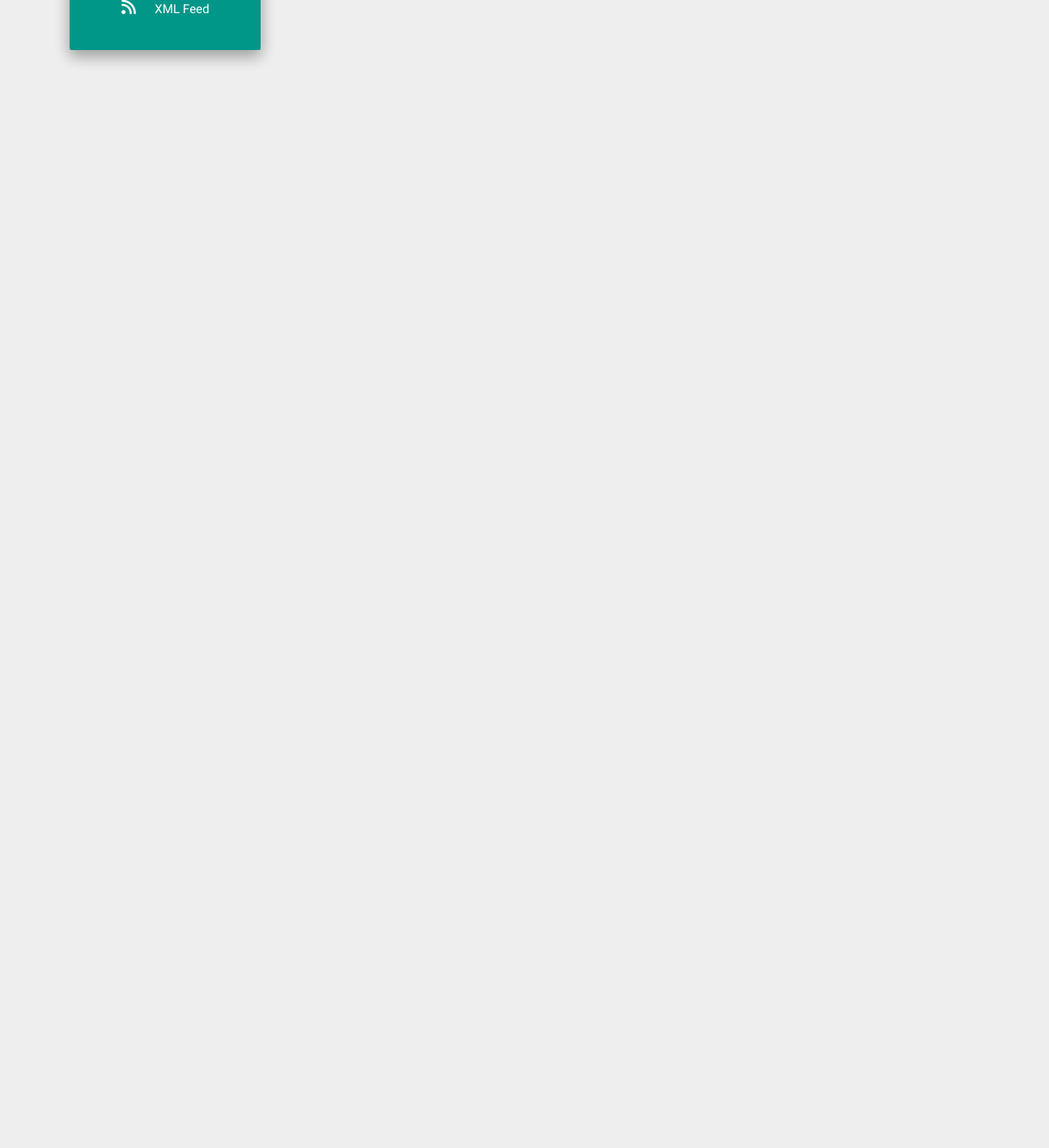
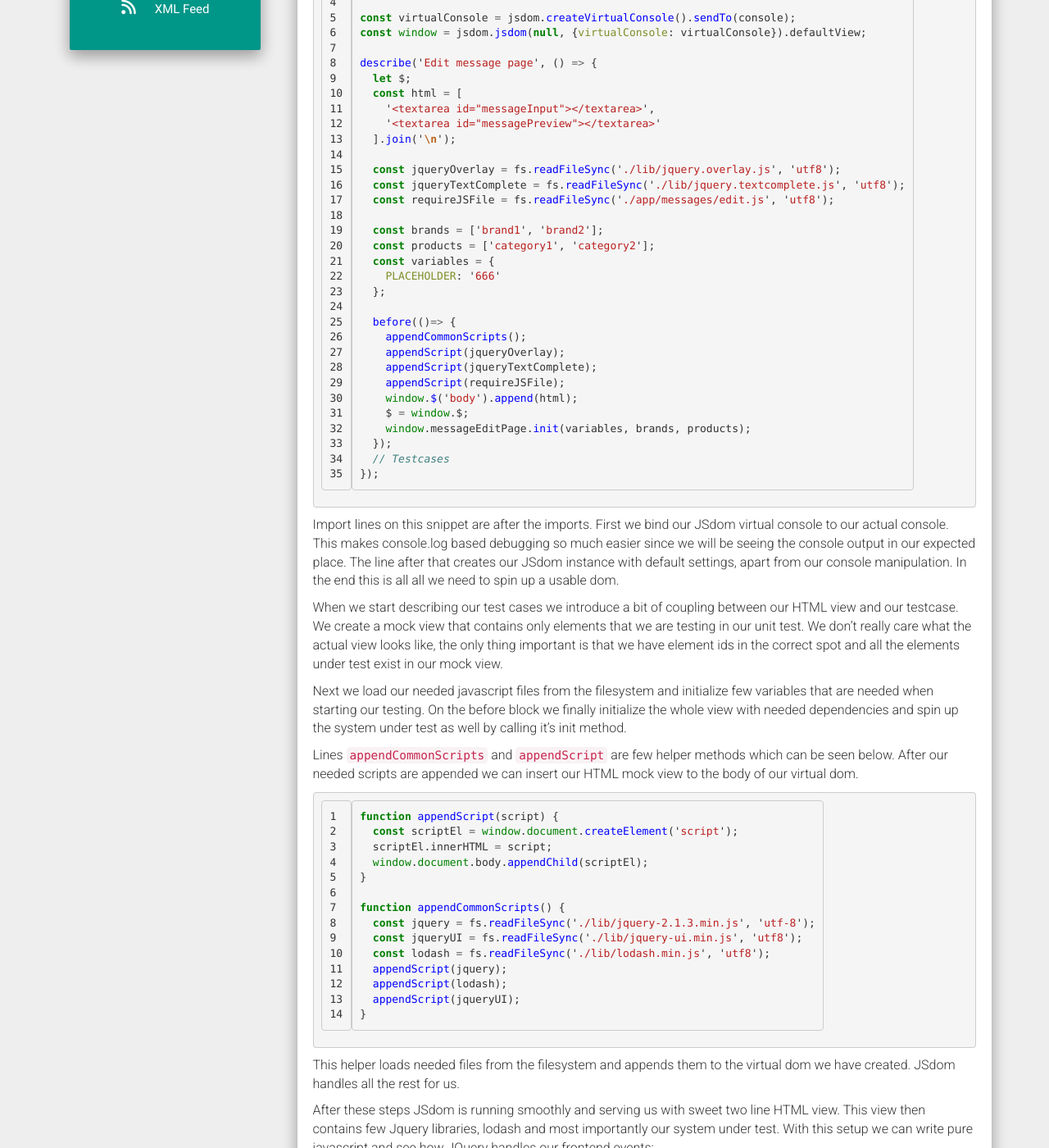
Before and after one commit to Xantier/xantier.github.io, a Jekyll site: the page built from _posts/2016-09-04-utilizing-jsdom-in-your-jquery-testing.md, in a window 1280 px wide and 1400 px high, scrolled down 637 px. Shown: the whole window at 82% size. Built offline with Jekyll 4.4.1, drawn with Linux system fonts in a browser that asks for light colours; nearby versions of some CDN libraries; before the commit the page ends 900 px from its top, so only the background shows below that; some of the changed text lies outside the part shown.

Commit message:
Added JQuery testing

```diff
--- a/_posts/2016-09-04-utilizing-jsdom-in-your-jquery-testing.md
+++ b/_posts/2016-09-04-utilizing-jsdom-in-your-jquery-testing.md
@@ -7,5 +7,99 @@
   - testing
   - Modern Frontend
 permalink:
-header: no
+header: yes
 ---
+
+We have a big old codebase written in JQuery that we are currently chipping away on. Though there are plans to move forward from JQuery to a more modern frontend stack we still do have to maintain this legacy code. One way to get help the efforts off migrating to other tech it's always handy to have some unit tests to tell you if refactoring is going to blow up in your face. Old maintainers of the codebase were not best in the world to write tests due to difficulties of blumping them into HTML and JQuery mess. Currently the approach has luckily changed and most of that JQuery code is in its own IIFE modules.
+
+This is a big jump forward and helps testability immensely. We tend to structure our IIFEs with a init method that works as a constructor. That constructor sometimes takes in params (in the form of JSP injected Java POJOs) but in reality it's main job is to initialize all our JQuery bindings and make them available to the browser. This init is usually called at the end of our JSP page after JQuery itself has been loaded. Now this is already testable. So lets take a look how that works in reality.
+
+{% highlight javascript linenos=table %}
+import {expect} from 'chai';
+import jsdom from 'jsdom';
+import fs from 'fs';
+
+const virtualConsole = jsdom.createVirtualConsole().sendTo(console);
+const window = jsdom.jsdom(null, {virtualConsole: virtualConsole}).defaultView;
+
+describe('Edit message page', () => {
+  let $;
+  const html = [
+    '<textarea id="messageInput"></textarea>',
+    '<textarea id="messagePreview"></textarea>'
+  ].join('\n');
+
+  const jqueryOverlay = fs.readFileSync('./lib/jquery.overlay.js', 'utf8');
+  const jqueryTextComplete = fs.readFileSync('./lib/jquery.textcomplete.js', 'utf8');
+  const requireJSFile = fs.readFileSync('./app/messages/edit.js', 'utf8');
+
+  const brands = ['brand1', 'brand2'];
+  const products = ['category1', 'category2'];
+  const variables = {
+    PLACEHOLDER: '666'
+  };
+
+  before(()=> {
+    appendCommonScripts();
+    appendScript(jqueryOverlay);
+    appendScript(jqueryTextComplete);
+    appendScript(requireJSFile);
+    window.$('body').append(html);
+    $ = window.$;
+    window.messageEditPage.init(variables, brands, products);
+  });
+  // Testcases
+});
+{% endhighlight %}
+
+Import lines on this snippet are after the imports. First we bind our JSdom virtual console to our actual console. This makes console.log based debugging so much easier since we will be seeing the console output in our expected place. The line after that creates our JSdom instance with default settings, apart from our console manipulation. In the end this is all all we need to spin up a usable dom.
+
+When we start describing our test cases we introduce a bit of coupling between our HTML view and our testcase. We create a mock view that contains only elements that we are testing in our unit test. We don't really care what the actual view looks like, the only thing important is that we have element ids in the correct spot and all the elements under test exist in our mock view.
+
+Next we load our needed javascript files from the filesystem and initialize few variables that are needed when starting our testing. On the before block we finally initialize the whole view with needed dependencies and spin up the system under test as well by calling it's init method.
+
+Lines `appendCommonScripts` and `appendScript` are few helper methods which can be seen below. After our needed scripts are appended we can insert our HTML mock view to the body of our virtual dom.
+
+{% highlight javascript linenos=table %}
+function appendScript(script) {
+  const scriptEl = window.document.createElement('script');
+  scriptEl.innerHTML = script;
+  window.document.body.appendChild(scriptEl);
+}
+
+function appendCommonScripts() {
+  const jquery = fs.readFileSync('./lib/jquery-2.1.3.min.js', 'utf-8');
+  const jqueryUI = fs.readFileSync('./lib/jquery-ui.min.js', 'utf8');
+  const lodash = fs.readFileSync('./lib/lodash.min.js', 'utf8');
+  appendScript(jquery);
+  appendScript(lodash);
+  appendScript(jqueryUI);
+}
+{% endhighlight %}
+
+This helper loads needed files from the filesystem and appends them to the virtual dom we have created. JSdom handles all the rest for us.
+
+After these steps JSdom is running smoothly and serving us with sweet two line HTML view. This view then contains few Jquery libraries, lodash and most importantly our system under test. With this setup we can write pure javascript and see how JQuery handles our frontend events:
+
+{% highlight javascript linenos=table %}
+it('should populate example text area with content written in messageInput text area', () => {
+  const expexted = 'adfadsfdafdsdfsfads';
+  const content = $('#messageInput');
+  content.text(expexted);
+  content.keyup();
+  const actual = $('#messagePreview').text();
+  expect(actual).to.be.equal(expexted);
+});
+it('should replace placeholder with a dummy value', () => {
+  const text = 'should swap #PLACEHOLDER to the number of the beast';
+  const content = $('#messageInput');
+  content.text(text);
+  content.keyup();
+  const actual = $('#messagePreview').text();
+  expect(actual).to.be.equal('should swap 666 to the number of the beast');
+});
+{% endhighlight %}
+
+In these test cases we are asserting that when we write a message to the `messageInput` text area that content is copied over to the `messagePreview ` text area. In the system under test this is bound to a `keyup` event by JQuery so we send that event to our SUT to trigger the action. The second test is similar but asserts that in case our `messageInput` has a placeholder value in the content that is swapped to match our actual value. This is utilizing JQuery in adding and retrieving our needed data but naturally you can use whatever you want in your testcases.
+
+Now that these testcases are humming along in our continuous integration system we can sleep a little better knowing that a big refactor to more modern web framework is in the pipeline.
```
